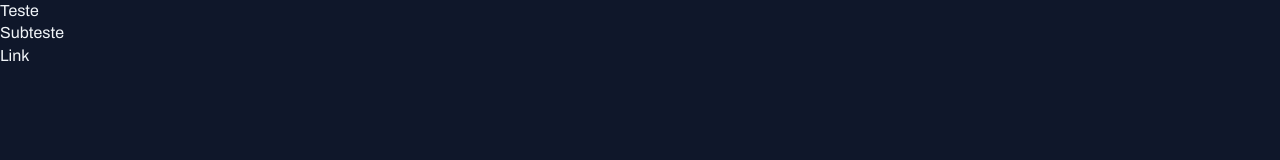
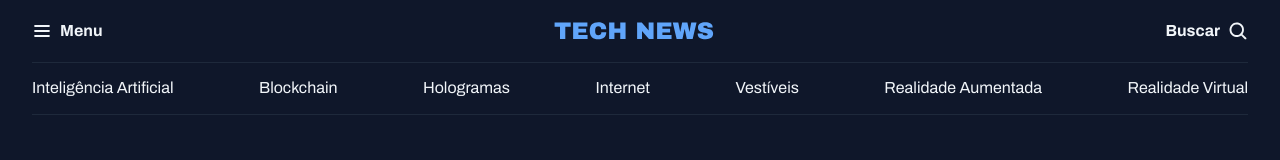
Before and after one commit to minicena/portal-de-noticias, a plain HTML site: page index.html in a window 1280 px wide. Drawn offline with Linux system fonts and the light colour scheme.

Commit message:
criando o header da aplicação

```diff
--- a/index.html
+++ b/index.html
@@ -12,8 +12,32 @@
     <link href="https://fonts.googleapis.com/css2?family=Archivo:ital,wght@0,100..900;1,100..900&display=swap" rel="stylesheet">
 </head>
 <body>
-    <h1>Teste</h1>
-    <h2>Subteste</h2>
-    <a href="#">Link</a>
+    <header class="container">
+        <nav id="primary" class="grid grid-flow-col">
+            <div>
+                <img src="assets/icons/List.svg" alt="ícone de meunu">
+                <strong>Menu</strong>
+            </div>
+            <div>
+                <img src="assets/logo.svg" alt="TechNews Logo">
+            </div>
+
+            <div>
+                <strong>Buscar</strong>
+                <img src="assets/icons/MagnifyingGlass.svg" alt="ícone de lupa para pesquisa">
+            </div>
+        </nav>
+        <nav id="secondary" class="grid grid-flow-col">
+            <a href="#">Inteligência Artificial</a>
+            <a href="#"> Blockchain</a>
+            <a href="#">Hologramas</a>
+            <a href="#">Internet</a>
+            <a href="#">Vestíveis</a>
+            <a href="#">Realidade Aumentada</a>
+            <a href="#">Realidade Virtual</a>
+
+
+        </nav>
+    </header>
 </body>
 </html>
--- a/style/global.css
+++ b/style/global.css
@@ -39,3 +39,20 @@ a:hover {
 h1, h2, h3 {
     font: inherit;
 }
+
+.container {
+    max-width: 1280px;
+    padding-inline: 32px;
+    margin-inline: auto;
+
+}
+
+/* utility-first */
+
+.grid {
+    display: grid;
+}
+
+.grid-flow-col {
+    grid-auto-flow: column;
+}
--- /dev/null
+++ b/style/header.css
@@ -0,0 +1,26 @@
+#primary {
+    padding-block: 20px;
+
+    div {
+        display: flex;
+        align-items: center;
+        gap: 8px;
+    }
+
+    /* nesting css */
+    div:nth-child(2){
+        margin-inline: auto;
+    }
+
+    div:nth-child(3) {
+        justify-self: end;
+    }
+}
+
+#secondary {
+    padding-block: 14px;
+    border: solid 1px var(--stroke-color) ;
+    border-inline: none;
+    justify-content: space-between;
+
+}
--- a/style/index.css
+++ b/style/index.css
@@ -1 +1,2 @@
 @import url(global.css);
+@import url(header.css);
```
